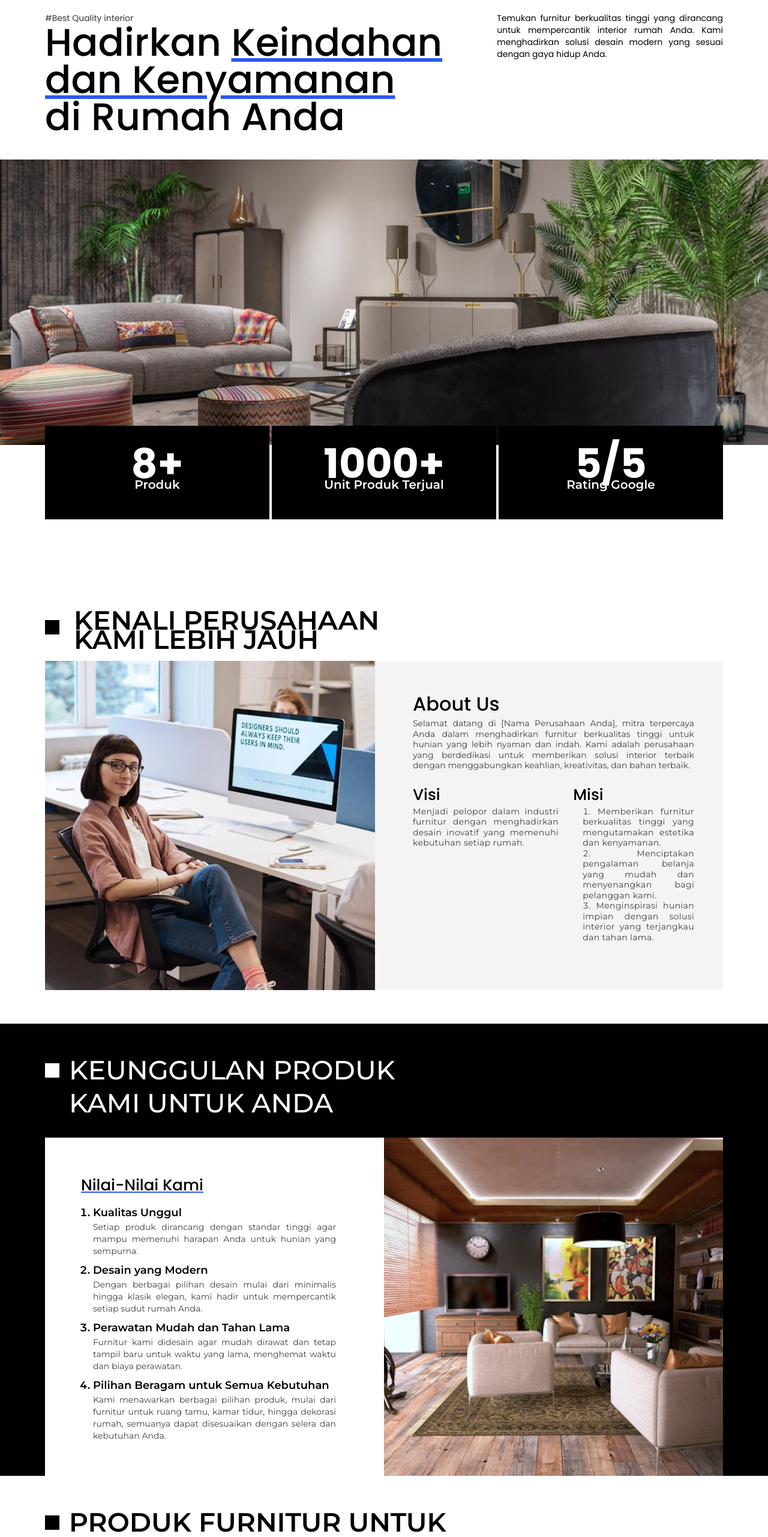
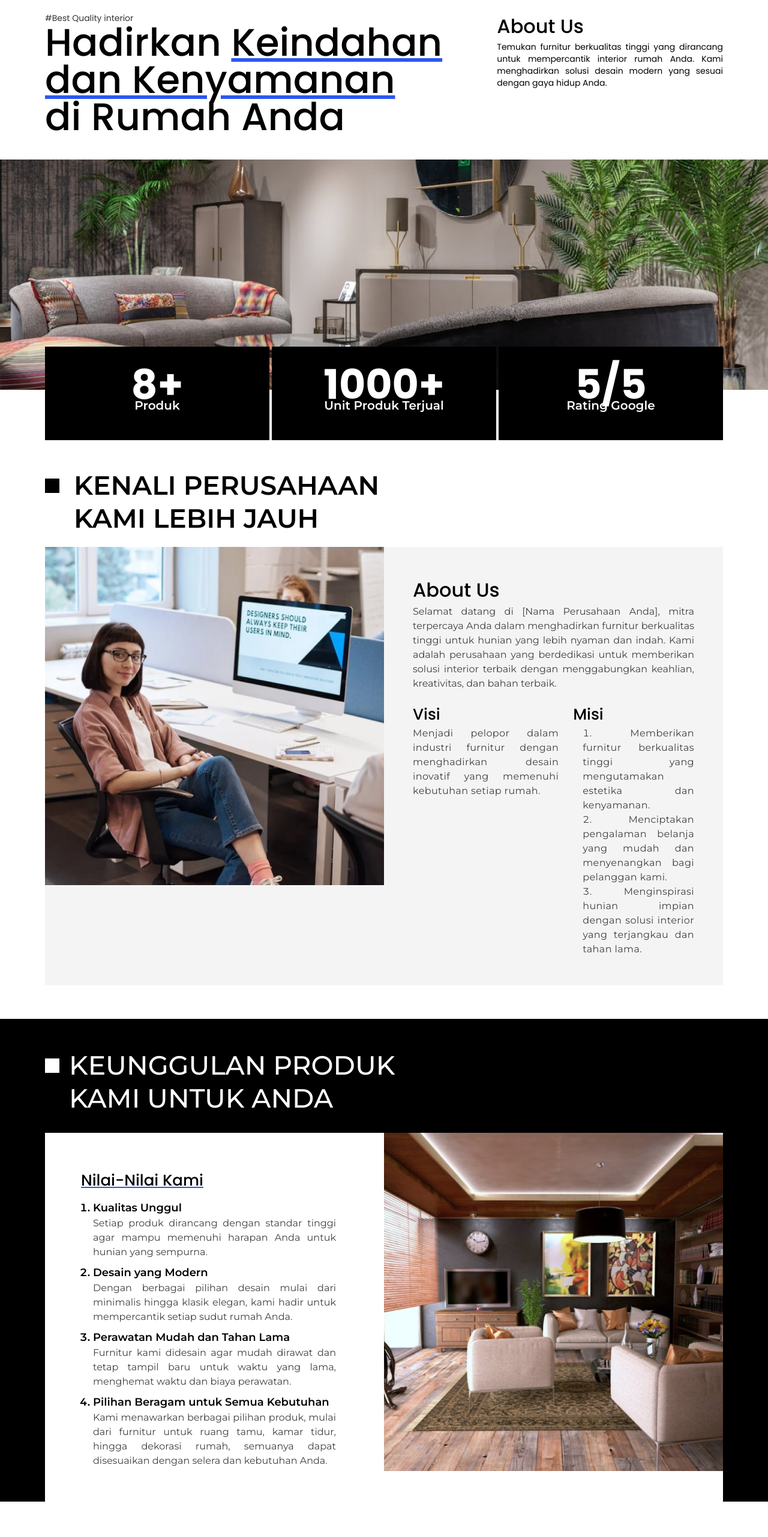
Before and after one commit to insoftid/template-furniture, a Next.js app: page / in a window 1280 px wide. Shown: the top 2563 px of the page at 60% size. Built offline with nearby package versions, Linux system fonts and the light colour scheme.

Commit message:
everything is done, except navbar

```diff
--- a/src/pages/index.js
+++ b/src/pages/index.js
@@ -85,17 +85,19 @@ export default function Home() {
       <section className="px-5 lg:px-[75px] py-5 grid grid-cols-12">
         <div className="col-span-12 lg:col-span-8">
           <p className="text-[#333338] text-sm">#Best Quality interior</p>
-          <h1 className="text-black1 text-[52px] lg:text-[64px] leading-[52px] lg:leading-[62px] font-medium">
+          <h1 className="text-black1 text-5xl lg:text-[64px] leading-[52px] lg:leading-[62px] font-medium">
             Hadirkan{" "}
             <span className="underline decoration-[#2C57F4]">
               Keindahan dan Kenyamanan
             </span>
-            <br />
+            <br className="md:hidden lg:inline-block" />
             di Rumah Anda
           </h1>
         </div>
         <div className="col-span-12 lg:col-span-4">
-          <h1 className="font-medium text-[32px] hidden md:visible">About Us</h1>
+          <h1 className="font-medium text-[32px] hidden md:inline-block">
+            About Us
+          </h1>
           <p className="font-poppins text-sm  text-justify">
             Temukan furnitur berkualitas tinggi yang dirancang untuk
             mempercantik interior rumah Anda. Kami menghadirkan solusi desain
@@ -105,13 +107,13 @@ export default function Home() {
       </section>
 
       {/* Testimoni Section */}
-      <section className="pt-5 pb-64 relative w-full right-0">
+      <section className="pt-5 md:pb-32 lg:pb-28 relative w-full right-0">
         <div>
-          <img className="w-full" src="assets/bg.png" alt="" />
+          <img className="w-full h-60 lg:h-96 object-cover" src="assets/bg.png" alt="" />
         </div>
-        <div className="absolute bottom-28 w-full flex px-5 lg:px-[75px]">
+        <div className="absolute -bottom-28 md:bottom-10 lg:bottom-2 w-full flex px-5 lg:px-[75px]">
           <div className="w-full py-5 grid gap-1 m-auto grid-cols-3">
-          {/* lg:w-[374px]
+            {/* lg:w-[374px]
 lg:w-[374px]
 lg:w-[374px] */}
             <div className="bg-black text-white py-[46px] flex flex-col justify-center items-center gap-1">
@@ -137,12 +139,12 @@ lg:w-[374px] */}
       </section>
 
       {/* About Section */}
-      <section className="p-5 lg:px-[75px] pb-14 flex flex-col gap-5">
+      <section className="p-5 lg:px-[75px] mt-28 md:mt-0 pb-14 flex flex-col gap-5">
         <div className="grid grid-cols-12">
           <div className="col-span-12 lg:col-span-6">
             <div className="relative">
-              <div className="absolute top-4 w-6 h-6 bg-black"></div>
-              <h1 className="ml-12 font-semibold text-2xl lg:text-[44px] font-montserrat uppercase">
+              <div className="absolute lg:top-4 w-6 h-6 bg-black"></div>
+              <h1 className="ml-12 font-semibold text-2xl lg:text-[44px] font-montserrat uppercase leading-tight">
                 kenali perusahaan kami lebih jauh
               </h1>
             </div>
@@ -150,11 +152,11 @@ lg:w-[374px] */}
         </div>
         <div className="grid grid-cols-12 bg-[#F4F4F5]">
           <div className="col-span-12 lg:col-span-6">
-            <img src="assets/img1.png" alt="" />
+            <img src="assets/img1.png" alt="" className="w-full md:h-72 lg:h-auto object-cover" />
           </div>
           <div className="col-span-12 lg:col-span-6 p-8 lg:p-12 bg-[#F4F4F5]">
             <h1 className="font-medium text-[32px]">About Us</h1>
-            <p className="text-sm text-grey1 font-montserrat leading-tight text-justify">
+            <p className="text-sm md:text-base text-grey1 font-montserrat leading-tight text-justify">
               Selamat datang di [Nama Perusahaan Anda], mitra terpercaya Anda
               dalam menghadirkan furnitur berkualitas tinggi untuk hunian yang
               lebih nyaman dan indah. Kami adalah perusahaan yang berdedikasi
@@ -164,14 +166,14 @@ lg:w-[374px] */}
             <div className="flex flex-col lg:flex-row gap-5 lg:gap-10 mt-5">
               <div>
                 <h1 className="font-medium text-[26px]">Visi</h1>
-                <p className="text-sm text-grey1 font-montserrat tracking-wide leading-tight text-justify">
+                <p className="text-sm md:text-base text-grey1 font-montserrat tracking-wide leading-tight text-justify">
                   Menjadi pelopor dalam industri furnitur dengan menghadirkan
                   desain inovatif yang memenuhi kebutuhan setiap rumah.
                 </p>
               </div>
               <div>
                 <h1 className="font-medium text-[26px] lg:-ml-4">Misi</h1>
-                <ul className="list-decimal text-sm text-grey1 font-montserrat leading-tight tracking-wide text-justify list-inside">
+                <ul className="list-decimal text-sm md:text-base text-grey1 font-montserrat leading-tight tracking-wide text-justify list-inside">
                   <li>
                     Memberikan furnitur berkualitas tinggi yang mengutamakan
                     estetika dan kenyamanan.
@@ -214,7 +216,7 @@ lg:w-[374px] */}
                   <h2 className="list-decimal font-semibold font-montserrat text-lg">
                     Kualitas Unggul
                   </h2>
-                  <p className="text-sm font-normal text-justify text-grey1">
+                  <p className="text-sm md:text-base font-normal text-justify text-grey1">
                     Setiap produk dirancang dengan standar tinggi agar mampu
                     memenuhi harapan Anda untuk hunian yang sempurna.
                   </p>
@@ -223,7 +225,7 @@ lg:w-[374px] */}
                   <h2 className="list-decimal font-semibold font-montserrat text-lg">
                     Desain yang Modern
                   </h2>
-                  <p className="text-sm font-normal text-justify text-grey1">
+                  <p className="text-sm md:text-base font-normal text-justify text-grey1">
                     Dengan berbagai pilihan desain mulai dari minimalis hingga
                     klasik elegan, kami hadir untuk mempercantik setiap sudut
                     rumah Anda.
@@ -233,7 +235,7 @@ lg:w-[374px] */}
                   <h2 className="list-decimal font-semibold font-montserrat text-lg">
                     Perawatan Mudah dan Tahan Lama
                   </h2>
-                  <p className="text-sm font-normal text-justify text-grey1">
+                  <p className="text-sm md:text-base font-normal text-justify text-grey1">
                     Furnitur kami didesain agar mudah dirawat dan tetap tampil
                     baru untuk waktu yang lama, menghemat waktu dan biaya
                     perawatan.
@@ -243,7 +245,7 @@ lg:w-[374px] */}
                   <h2 className="list-decimal font-semibold font-montserrat text-lg">
                     Pilihan Beragam untuk Semua Kebutuhan
                   </h2>
-                  <p className="text-sm font-normal text-justify text-grey1">
+                  <p className="text-sm md:text-base font-normal text-justify text-grey1">
                     Kami menawarkan berbagai pilihan produk, mulai dari furnitur
                     untuk ruang tamu, kamar tidur, hingga dekorasi rumah,
                     semuanya dapat disesuaikan dengan selera dan kebutuhan Anda.
@@ -252,7 +254,7 @@ lg:w-[374px] */}
               </ul>
             </div>
             <div className="col-span-12 order-1 lg:order-2 lg:col-span-6">
-              <img src="assets/img2.png" alt="" className="w-full h-full" />
+              <img src="assets/img2.png" alt="" className="w-full md:h-72 lg:h-auto object-cover" />
             </div>
           </div>
         </div>
@@ -270,7 +272,7 @@ lg:w-[374px] */}
             </div>
           </div>
         </div>
-        <div className="grid grid-cols-2 lg:grid-cols-3 gap-4 my-[10px]">
+        <div className="grid grid-cols-1 md:grid-cols-2 lg:grid-cols-3 gap-4 my-[10px]">
           {showAll
             ? products.map((product) => (
                 <ProductCard key={product.id} product={product} />
@@ -302,8 +304,82 @@ lg:w-[374px] */}
 
       {/* Testimoni Section */}
       <section className="p-5 lg:px-[75px] pb-10">
-        <div className=" grid grid-cols-12 gap-10">
+        <div className=" grid grid-cols-1 lg:grid-cols-2 gap-10">
+          <div className="flex gap-[20px]">
+            <div className="p-3 mt-4 h-6 bg-black"></div>
+            <div className="flex gap-3 flex-col">
+              <h1 className="font-semibold text-2xl lg:text-[44px] leading-tight font-montserrat uppercase">
+                apa kata pelanggan kami
+              </h1>
+              <p className="text-sm text-grey1 font-poppins text-justify">
+                Kami bangga telah menjadi bagian dari perjalanan banyak
+                pelanggan untuk menciptakan ruang impian mereka. Inilah beberapa
+                cerita dan ulasan dari mereka yang telah merasakan kualitas
+                produk dan layanan kami
+              </p>
+            </div>
+          </div>
+          <div className="w-full">
+            <div id="scroll-container" className="flex gap-3 overflow-x-scroll">
+              {testimoini.map((data) => (
+                <TestimoniCard key={data.id} testimoni={data} />
+              ))}
+            </div>
+            <div className="w-full flex justify-center gap-2 mt-2">
+              <button onClick={() => scrollLeft()} className="bg-black p-2">
+                <svg
+                  xmlns="http://www.w3.org/2000/svg"
+                  fill="none"
+                  width="20"
+                  height="10"
+                  viewBox="0 0 24 24"
+                  stroke-width="1.5"
+                  stroke="white"
+                  class="size-6"
+                >
+                  <path
+                    stroke-linecap="round"
+                    stroke-linejoin="round"
+                    d="M6.75 15.75 3 12m0 0 3.75-3.75M3 12h18"
+                  />
+                </svg>
+              </button>
+              <button onClick={() => scrollRight()} className="bg-black p-2">
+                <svg
+                  xmlns="http://www.w3.org/2000/svg"
+                  fill="none"
+                  width="20"
+                  height="10"
+                  viewBox="0 0 24 24"
+                  stroke-width="1.5"
+                  stroke="white"
+                  class="size-6"
+                >
+                  <path
+                    stroke-linecap="round"
+                    stroke-linejoin="round"
+                    d="M17.25 8.25 21 12m0 0-3.75 3.75M21 12H3"
+                  />
+                </svg>
+              </button>
+            </div>
+          </div>
+        </div>
+      </section>
+      {/* <section className="p-5 lg:px-[75px] pb-10">
+        <div className=" grid grid-cols-1 lg:grid-cols-2 gap-10">
           <div className="col-span-12 lg:col-span-6">
+            <div className="flex gap-[20px]">
+              <div className="p-3 mt-4 h-6 bg-white"></div>
+              <div className="flex gap-3 flex-col">
+                <h1 className="font-semibold text-white text-2xl text-[44px] font-montserrat uppercase">
+                  apa kata pelanggan kami
+                </h1>
+                <p className="text-sm text-white font-poppins text-justify">
+                Kami bangga telah menjadi bagian dari perjalanan banyak pelanggan untuk menciptakan ruang impian mereka. Inilah beberapa cerita dan ulasan dari mereka yang telah merasakan kualitas produk dan layanan kami
+                </p>
+              </div>
+            </div>
             <div className="relative">
               <div className="absolute top-4 w-6 h-6 bg-black"></div>
               <h1 className="ml-10 mt-[30px] font-semibold text-2xl lg:text-[44px] leading-tight font-montserrat uppercase">
@@ -365,7 +441,7 @@ lg:w-[374px] */}
             </div>
           </div>
         </div>
-      </section>
+      </section> */}
 
       {/* Kontak Section */}
       <section className="w-full bg-black p-5 lg:p-[75px] flex flex-col gap-16">
@@ -373,7 +449,7 @@ lg:w-[374px] */}
           <div className="flex gap-[20px]">
             <div className="p-3 mt-4 h-6 bg-white"></div>
             <div className="flex gap-3 flex-col">
-              <h1 className="font-semibold text-white text-[44px] font-montserrat uppercase">
+              <h1 className="font-semibold text-white text-2xl text-[44px] font-montserrat uppercase">
                 Hubungi Kami
               </h1>
               <p className="text-sm text-white font-poppins text-justify">
--- a/src/styles/globals.css
+++ b/src/styles/globals.css
@@ -5,6 +5,9 @@
 @tailwind components;
 @tailwind utilities;
 
+*{
+  border: 1 solid red;
+}
 .container {
   @apply max-w-screen-xl mx-auto;
 }
```
Also changed, not shown: src/components/Footer.jsx (+4 -4 lines).
